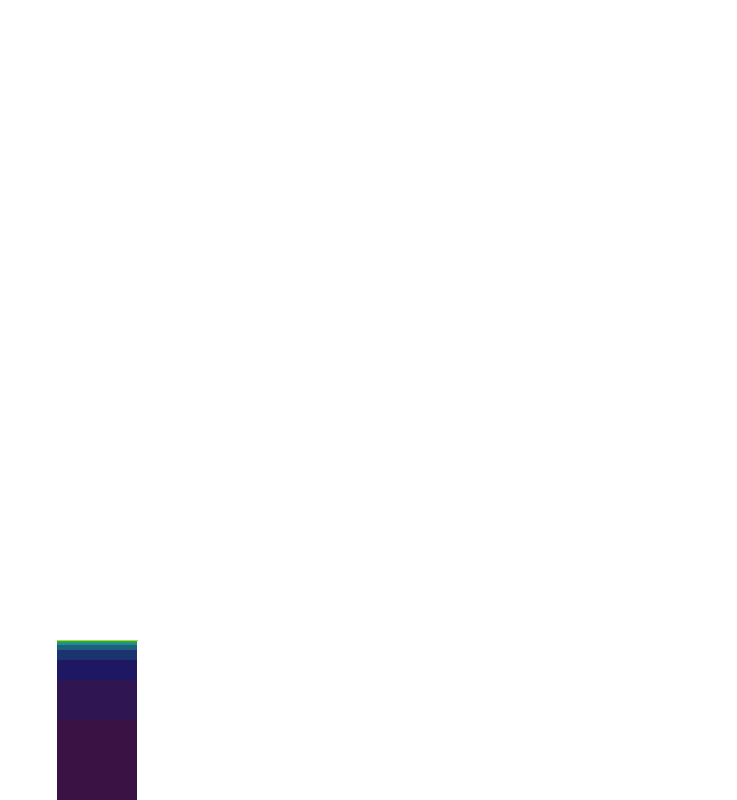
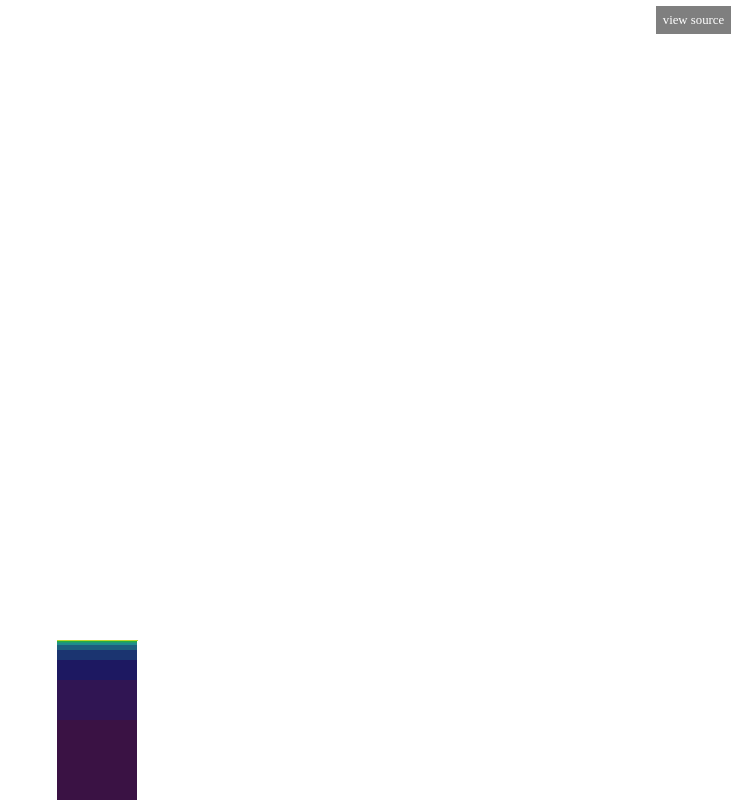
Before and after one commit to yuanchuan/css-fractal, a plain HTML site: page index.html in a window 1280 px wide. Shown: the whole page, without its empty margins (543-1280 px from the left). Drawn offline with Linux system fonts and the light colour scheme.

Commit message:
add view source link

```diff
--- a/index.html
+++ b/index.html
@@ -50,10 +50,20 @@
       transform-origin: 100% 100%;
       right: 0;
     }
+    a[href*="index.html"] {
+      position: fixed;
+      top: .5em; right: .5em;
+      text-decoration: none;
+      color: #fff;
+      padding: .5em;
+      font-size: .8em;
+      background: rgba(0, 0, 0, .5);
+    }
   </style>
 </head>
 <body>
   <div class="root" max-level="10"></div>
+  <a href="https://github.com/yuanchuan/css-fractal/blob/master/index.html">view source</a>
 
   <script>
     (function() {
```
Also changed, not shown: 1 other file.
